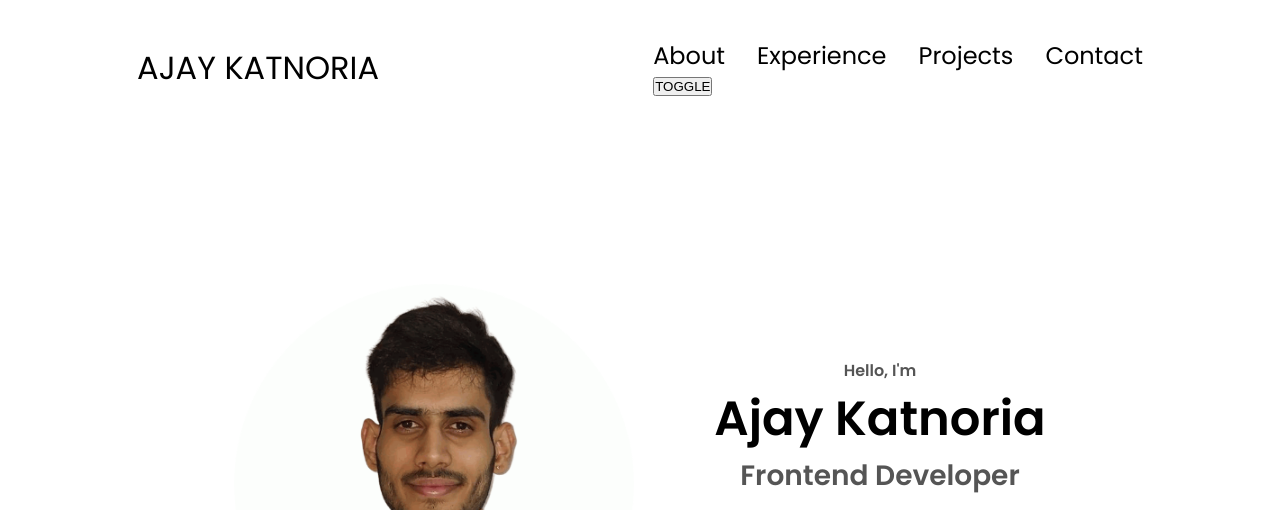
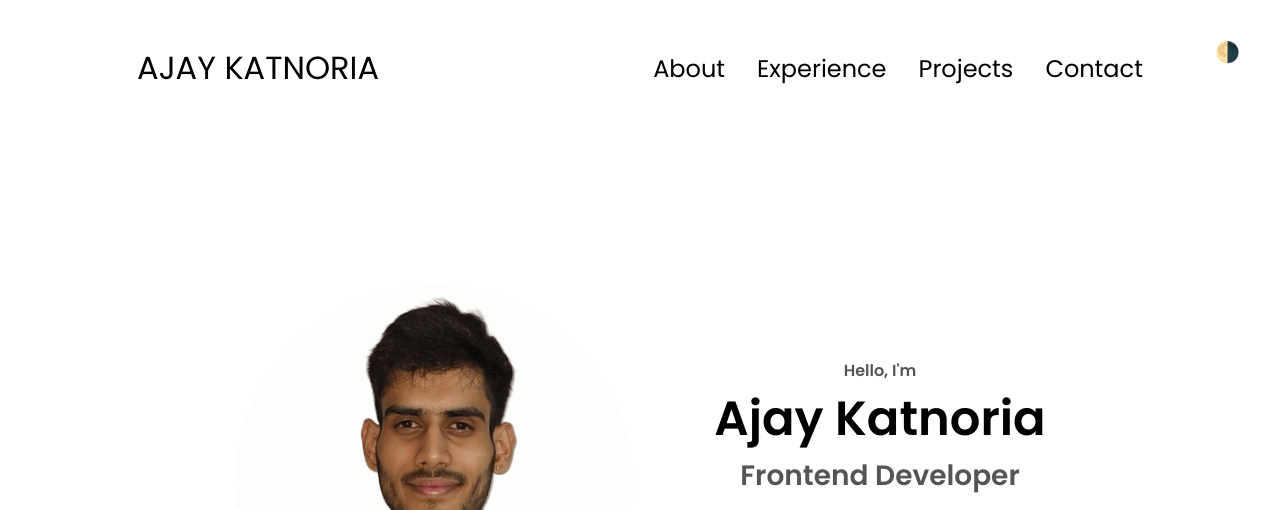
Before and after one commit to akatnoria/Ajay-Portfolio, a plain HTML site: page index.html in a window 1280 px wide. Shown: the top 510 px of the page. Drawn offline with Linux system fonts and the light colour scheme.

Commit message:
Update index.html

```diff
--- a/index.html
+++ b/index.html
@@ -11,20 +11,21 @@
   <body class="">
     <nav id="desktop-nav">
       <div class="logo">AJAY KATNORIA</div>
-      <div>
+      <div class="nav-box">
         <ul class="nav-links">
           <li><a href="#about">About</a></li>
           <li><a href="#experience">Experience</a></li>
           <li><a href="#projects">Projects</a></li>
           <li><a href="#contact">Contact</a></li>
         </ul>
-        <button
-            class=""
+
+      </div>
+      <button
+            class="toggle-btn"
             onclick="toggleTheme()"
           >
-          TOGGLE
+          🌗
         </button>
-      </div>
     </nav>
     <nav id="hamburger-nav">
       <div class="logo">Ajay Katnoria</div>
```
